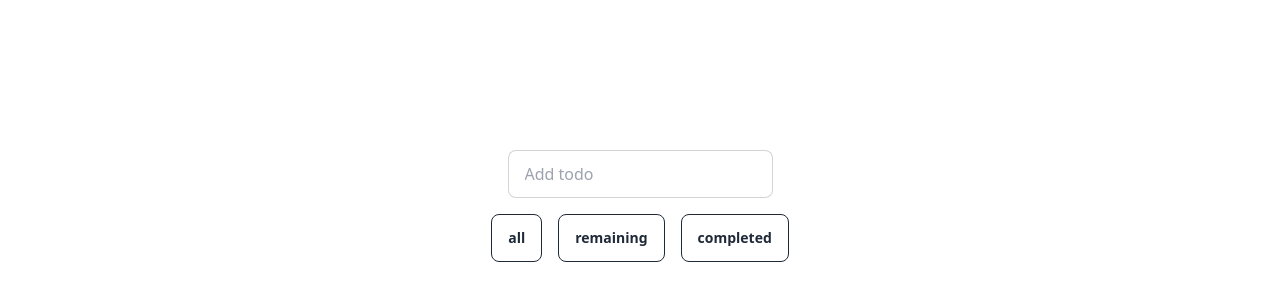
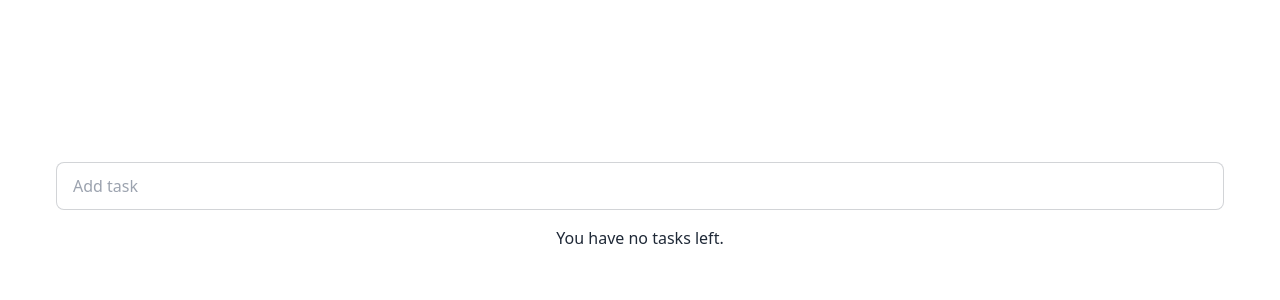
Before and after one commit to shresthashreejan/tasks, a SvelteKit app: page / in a window 1280 px wide. Shown: the part 194-494 px from the top of the page. Built offline with nearby package versions, Linux system fonts and the light colour scheme.

Commit message:
Naming change, added delete functionality and minor UI changes

```diff
--- a/package.json
+++ b/package.json
@@ -1,5 +1,5 @@
 {
-  "name": "todosqlite",
+  "name": "tasksqlite",
   "version": "0.0.1",
   "private": true,
   "scripts": {
--- a/src/routes/+page.svelte
+++ b/src/routes/+page.svelte
@@ -1,77 +1,94 @@
 <script>
-	let todos = $state([]);
-	let filter = $state('all');
-	let filteredTodos = $derived(filterTodos());
+	let tasks = $state([]);
+	let remaining = $derived(remainingTasks());
 
-	function addTodo(event) {
+	function addTask(event) {
 		if (event.key !== 'Enter') return;
-
-		const todoElement = event.target;
-		const text = todoElement.value;
+		const taskElement = event.target;
+		const text = taskElement.value;
 		const checked = false;
 
 		if (text !== '') {
-			todos = [...todos, { text, checked }];
-			todoElement.value = '';
+			tasks = [...tasks, { text, checked }];
+			taskElement.value = '';
 		}
 	}
 
-	function editTodo(event) {
-		const todoElement = event.target;
-		const index = todoElement.dataset.index;
-		todos[index].text = todoElement.value;
+	function editTask(event) {
+		const taskElement = event.target;
+		const index = taskElement.dataset.index;
+		tasks[index].text = taskElement.value;
 	}
 
-	function toggleTodo(event) {
-		const todoElement = event.target;
-		const index = todoElement.dataset.index;
-		todos[index].checked = !todos[index].checked;
+	function toggleTask(event) {
+		const taskElement = event.target;
+		const index = taskElement.dataset.index;
+		tasks[index].checked = !tasks[index].checked;
 	}
 
-	function setFilter(selectedFilter) {
-		filter = selectedFilter;
+	function remainingTasks() {
+		let remainingTasks = tasks.filter((task) => !task.checked);
+		return remainingTasks.length;
 	}
 
-	function filterTodos() {
-		switch (filter) {
-			case 'all':
-				return todos;
-			case 'remaining':
-				return todos.filter((todo) => !todo.checked);
-			case 'completed':
-				return todos.filter((todo) => todo.checked);
-		}
+	function deleteTask(event) {
+		const taskElement = event.target;
+		const index =
+			taskElement.parentElement.parentElement.parentElement.childNodes[2].childNodes[0].dataset
+				.index;
+		tasks.splice(index, 1);
 	}
 </script>
 
-<div class="todos h-screen w-screen flex flex-col justify-center items-center gap-4">
-	{#each filteredTodos as todo, i}
-		<div class="todo flex gap-2">
+<div class="tasks h-screen w-screen flex flex-col justify-center items-center gap-4">
+	{#each tasks as task, i}
+		<div class="task flex gap-2">
 			<input
 				type="text"
-				value={todo.text}
+				value={task.text}
 				class="input input-bordered"
-				oninput={editTodo}
+				oninput={editTask}
 				data-index={i}
 			/>
 			<div class="checkboxes flex justify-center items-center">
 				<input
 					type="checkbox"
-					checked={todo.checked}
-					class="checkbox checkbox-success"
-					onchange={toggleTodo}
+					checked={task.checked}
+					class="checkbox checkbox-lg checkbox-success rounded-full"
+					onchange={toggleTask}
 					data-index={i}
 				/>
 			</div>
+			<div class="flex justify-center items-center">
+				<button class="btn btn-sm btn-outline btn-error rounded-full" onclick={deleteTask}
+					><svg
+						xmlns="http://www.w3.org/2000/svg"
+						class="h-6 w-6"
+						fill="none"
+						viewBox="0 0 24 24"
+						stroke="currentColor"
+						><path
+							stroke-linecap="round"
+							stroke-linejoin="round"
+							stroke-width="2"
+							d="M6 18L18 6M6 6l12 12"
+						/></svg
+					></button
+				>
+			</div>
 		</div>
 	{/each}
-	<div class="flex">
-		<input type="text" class="input input-bordered" placeholder="Add todo" onkeydown={addTodo} />
+	<div class="flex w-screen px-14">
+		<input
+			type="text"
+			class=" w-full input input-bordered"
+			placeholder="Add task"
+			onkeydown={addTask}
+		/>
 	</div>
-
-	<div class="filters">
-		{#each ['all', 'remaining', 'completed'] as filter}
-			<button class="btn btn-outline mx-2" onclick={() => setFilter(filter)}>{filter}</button>
-		{/each}
-	</div>
+	{#if remaining > 0}
+		<div>You have {remaining} tasks left.</div>
+	{:else}
+		<div>You have no tasks left.</div>
+	{/if}
 </div>
```
